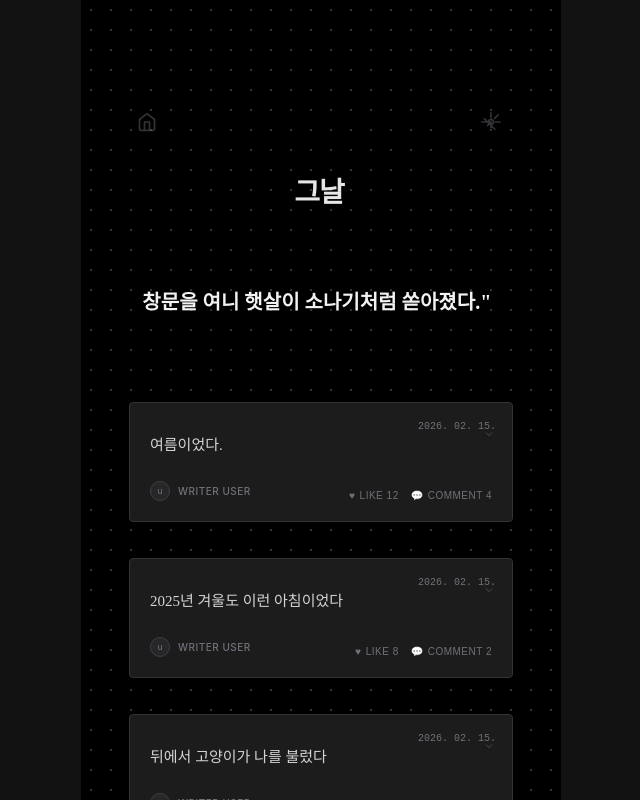
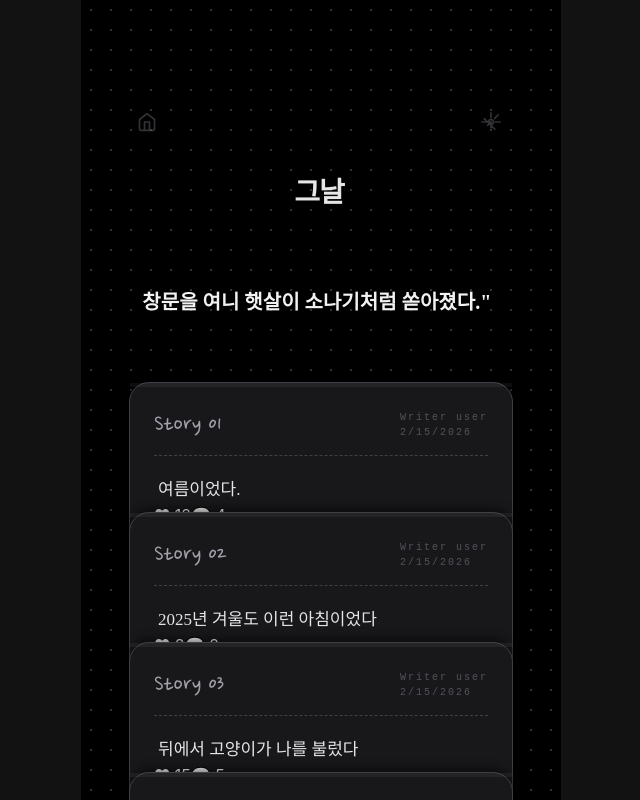
Before and after one commit to hsunp77-hub/human-text, a Next.js app: page /social in a window 1280 px wide. Shown: the top 800 px of the page, without its empty margins (319-959 px from the left). Built offline with nearby package versions, Linux system fonts and the light colour scheme; no server answers; the database is empty.

Commit message:
Refactor Social Page: Implement Stacked Card layout (like /sentences)

```diff
--- a/src/app/social/page.tsx
+++ b/src/app/social/page.tsx
@@ -158,10 +158,59 @@ export default function SocialPage() {
                             </div>
                         ) : (
                             <>
-                                <div id="post-list-top" className="center-flex-col" style={{ gap: '16px', maxWidth: '576px', margin: '0 auto' }}>
-                                    {currentPosts.map((post, index) => (
-                                        <PostItem key={post.id} post={post} index={index} formatUserId={formatUserId} />
-                                    ))}
+                                <div id="post-list-top" className="relative w-full px-2 min-h-0" style={{ maxWidth: '432px', margin: '0 auto' }}>
+                                    {currentPosts.map((post, index) => {
+                                        const globalIndex = indexOfFirstPost + index + 1;
+                                        const isLast = index === currentPosts.length - 1;
+
+                                        // Stacking logic from Sentences page
+                                        const stickyTop = 0 + (index * 130);
+
+                                        return (
+                                            <div
+                                                key={post.id}
+                                                className="index-card block w-full group"
+                                                style={{
+                                                    position: 'sticky',
+                                                    top: `${stickyTop}px`,
+                                                    height: '240px',
+                                                    zIndex: index + 1,
+                                                    marginBottom: isLast ? '40px' : '-110px',
+                                                    transition: 'all 0.5s ease-in-out',
+                                                    border: '1px solid #3F3F46', // Create border similar to sentences
+                                                    background: '#18181B' // Zinc-900 like background
+                                                }}
+                                            >
+                                                <div className="index-card-inner">
+                                                    {/* Card Header */}
+                                                    <div className="index-card-header">
+                                                        <div className="index-card-day" style={{ fontSize: '24px' }}>
+                                                            Story {String(globalIndex).padStart(2, '0')}
+                                                        </div>
+                                                        <div className="flex flex-col items-end">
+                                                            <div className="index-card-meta">
+                                                                {formatUserId(post.authorId)}
+                                                            </div>
+                                                            <div className="index-card-meta mt-1">
+                                                                {new Date(post.createdAt).toLocaleDateString()}
+                                                            </div>
+                                                        </div>
+                                                    </div>
+
+                                                    {/* Content */}
+                                                    <div className="index-card-content flex-1 transition-all duration-300 text-[#E4E4E7] line-clamp-4" style={{ whiteSpace: 'pre-wrap', fontStyle: 'normal' }}>
+                                                        {post.content}
+                                                    </div>
+
+                                                    {/* Footer Actions reuse from PostItem logic but styled for Card */}
+                                                    <div className="flex justify-end gap-3 mt-auto pt-4 opacity-60">
+                                                        <span className="text-[10px] tracking-widest">♥ {post._count.likes}</span>
+                                                        <span className="text-[10px] tracking-widest">💬 {post._count.comments}</span>
+                                                    </div>
+                                                </div>
+                                            </div>
+                                        );
+                                    })}
                                     {posts.length === 0 && (
                                         <div style={{ textAlign: 'center', color: 'rgba(255,255,255,0.2)', padding: '40px 0', fontFamily: 'serif', fontSize: '14px' }}>
                                             아직 기록된 문장이 없습니다.
```
